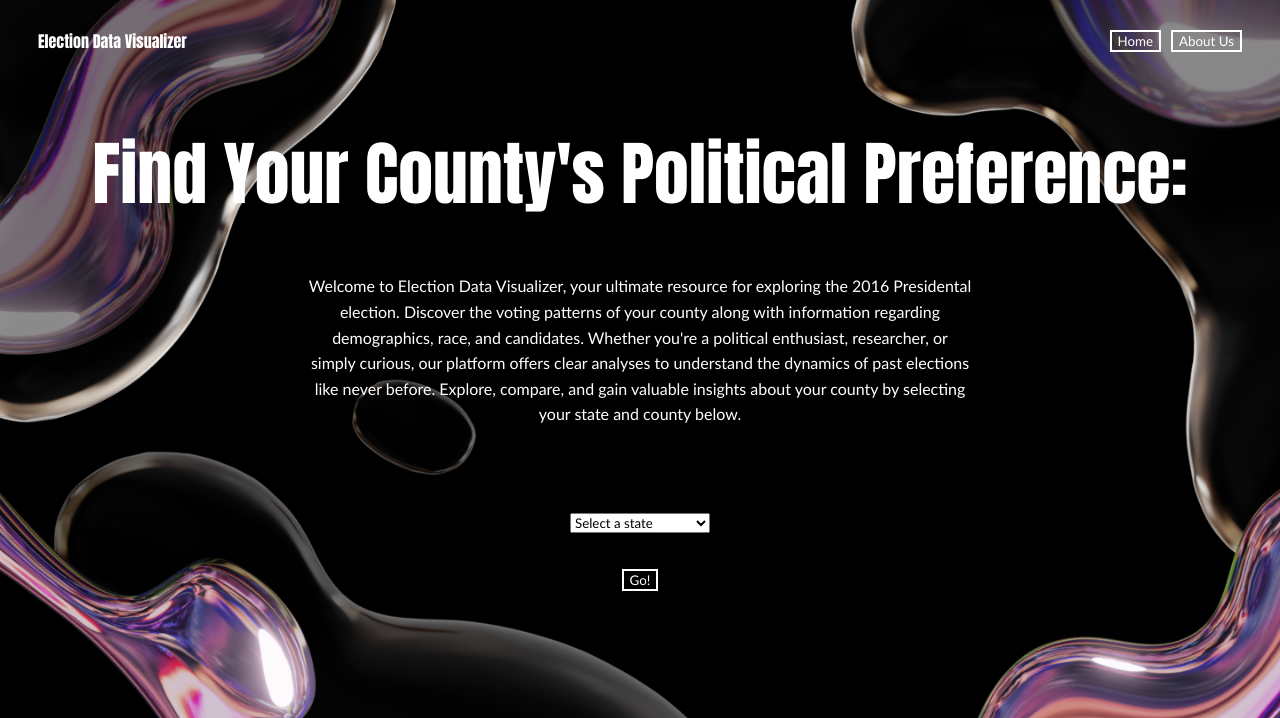
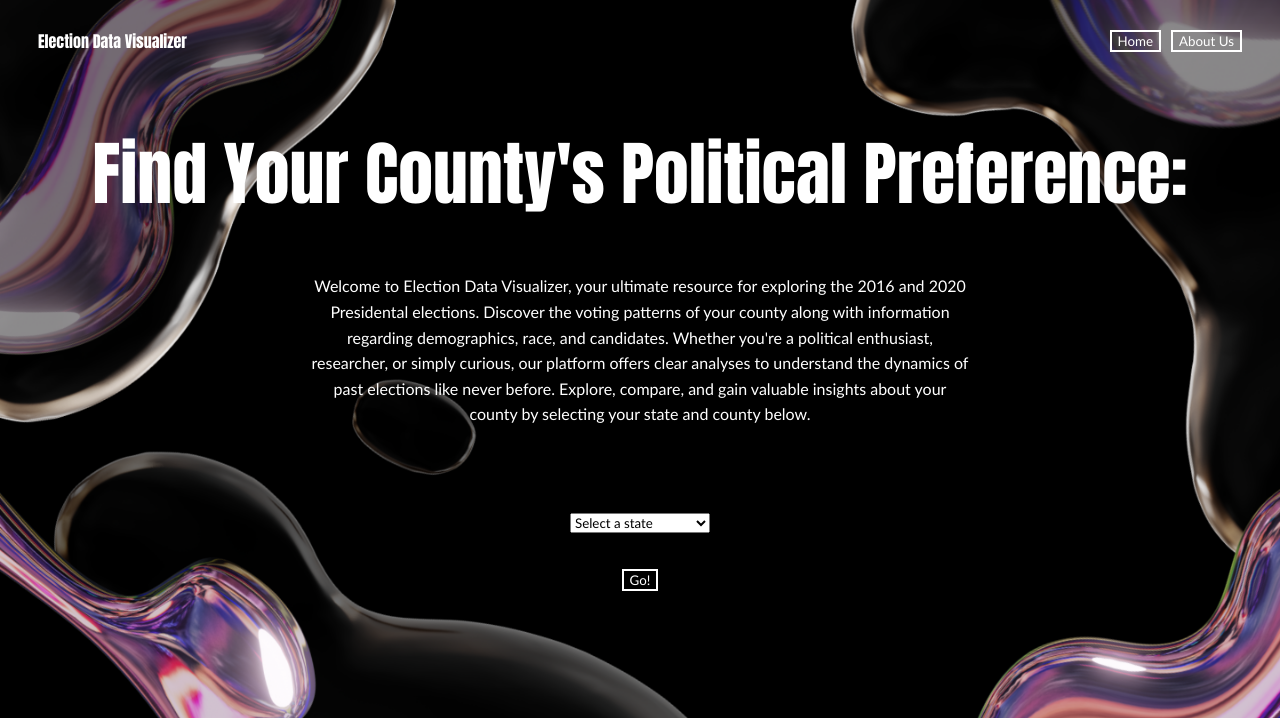
Before and after one commit to stellathompson/fighting-fish, a Flask app: page / in a window 1280 px wide. Shown: the top 718 px of the page. Run offline with Flask 3, Linux system fonts and the light colour scheme; parts of the project's set-up code (start-up, migrations or seed data) failed here and were passed over; some libraries are stand-ins or nearby versions.

Commit message:
edited some text

```diff
--- a/Election Website/templates/homepage.html
+++ b/Election Website/templates/homepage.html
@@ -40,7 +40,7 @@ body {
 <p class="Body">
   Welcome to Election Data Visualizer,
   your ultimate resource for exploring the
-  2016 Presidental election. Discover the
+  2016 and 2020 Presidental elections. Discover the
   voting patterns of your county along with
   information regarding demographics, race,
   and candidates. Whether you're a political enthusiast, researcher,
--- a/Election Website/templates/select-county-page.html
+++ b/Election Website/templates/select-county-page.html
@@ -38,7 +38,7 @@ body {
     <h1 class = "Header"> Select a county in {{fullstate}}</h1>
 
     <p class="Body">
-      Now, select a county from {{fullstate}} to see how Trump and Clinton performed in 2016. <br><br><br>
+      Now, select a county from {{fullstate}} and select either 2016 or 2020 to see how the candidates performed in that election year. <br><br><br>
     </p>
 
   <form action="/action_page.php">
```
